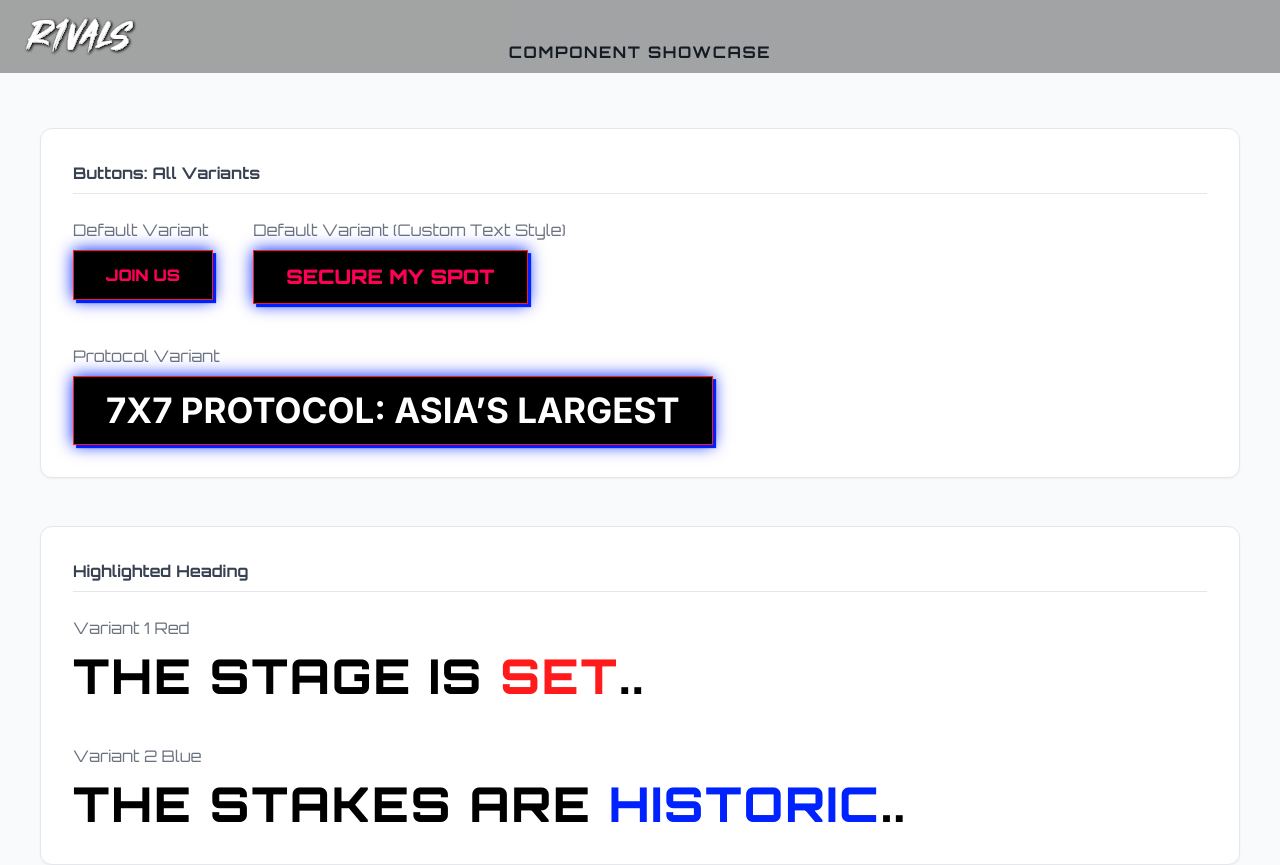
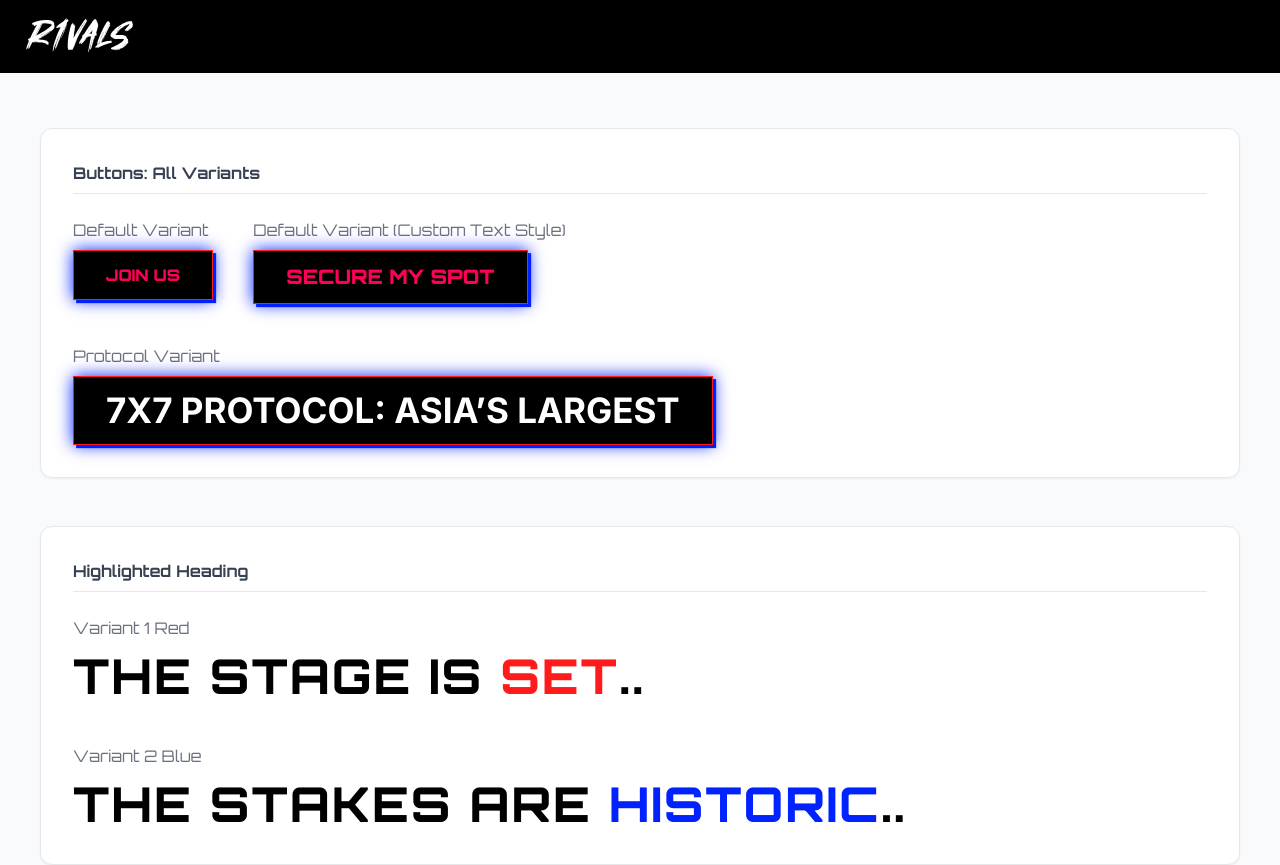
Before and after one commit to gochuicod/r1vals, a Next.js app: page /en/component-showcase in a window 1280 px wide. Shown: the top 865 px of the page. Built offline with nearby package versions, Linux system fonts and the light colour scheme.

Commit message:
style: navbar bg to opaque black

```diff
--- a/components/layout/Navbar.tsx
+++ b/components/layout/Navbar.tsx
@@ -32,7 +32,7 @@ export default function Navbar() {
   ];
 
   return (
-    <div className="fixed top-0 left-0 w-full z-50 flex justify-between items-center py-4 px-6 lg:px-[80px] lg:py-[20px] bg-black/35 max-h-[75px]">
+    <div className="fixed top-0 left-0 w-full z-50 flex justify-between items-center py-4 px-6 lg:px-[80px] lg:py-[20px] bg-black max-h-[75px]">
       <Link href="/" onClick={() => setActiveHash('')}>
         <Image
           src="/r1vals_logo.svg"
```
